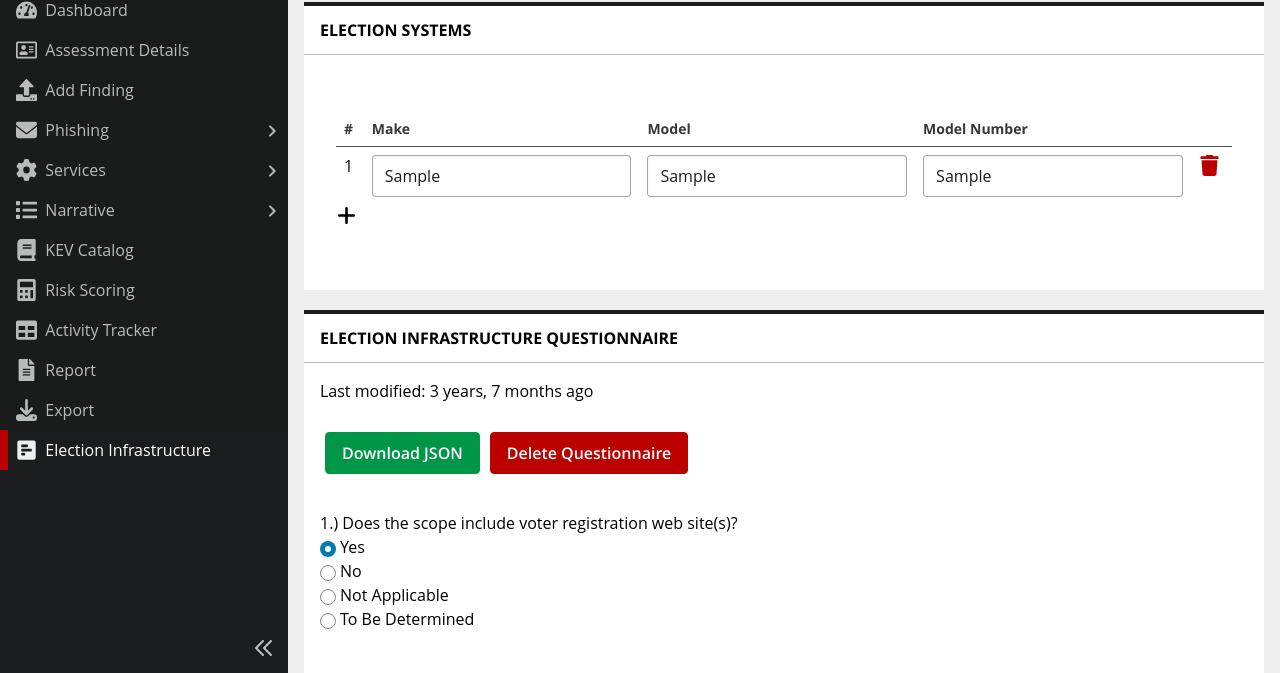
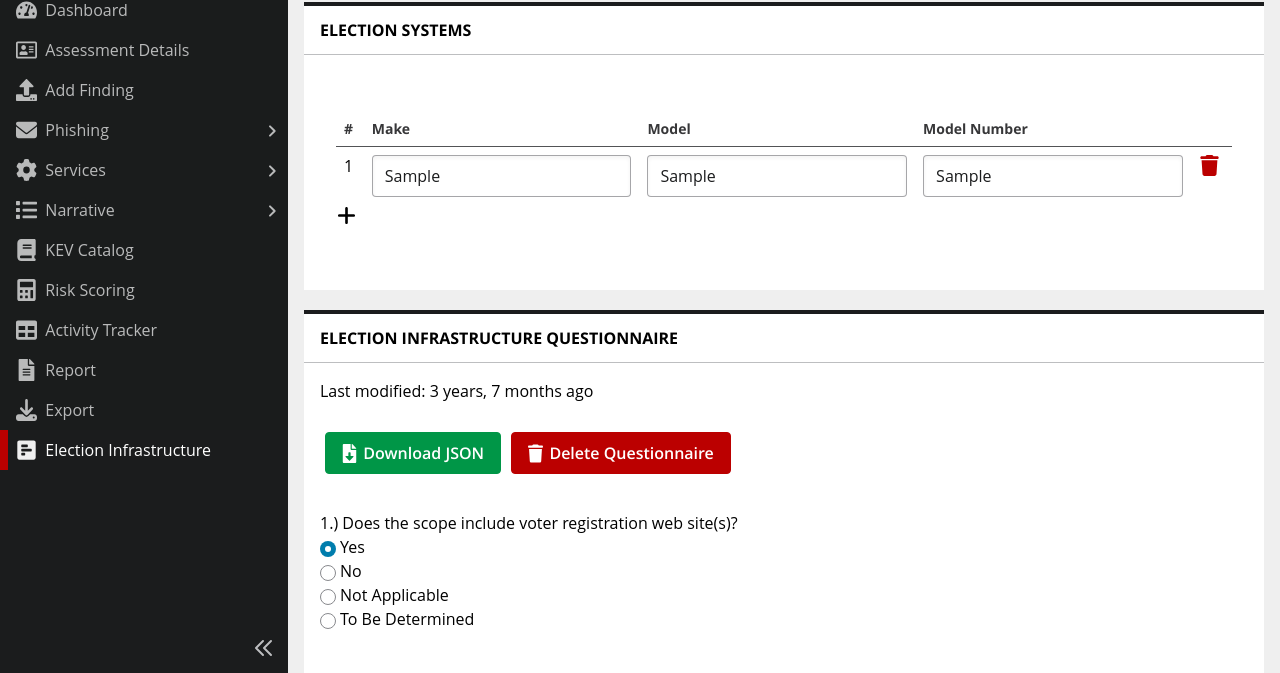
Before and after one commit to cisagov/assessment-reporting-engine, a Django app: page /ptportal/election-infrastructure-questionnaire/update/ in a window 1280 px wide. Shown: the part 128-801 px from the top of the page. Run offline with Django 3.2, Linux system fonts and the light colour scheme; a user stored in the database is signed in; tables that the repository leaves empty hold one stand-in row (values such as "Sample post"); parts of the project's set-up code (start-up, migrations or seed data) failed here and were passed over; some libraries are stand-ins or nearby versions; some web fonts are replaced.

Commit message:
Standardization of buttons and confirmation pages

```diff
--- a/ptportal/templates/ptportal/ei/election_infrastructure_form.html
+++ b/ptportal/templates/ptportal/ei/election_infrastructure_form.html
@@ -88,7 +88,7 @@ DM22-1011
                 </div>
                 <div class="col-md-6" style="float:left">
                     {% if asmt_id != '' %}
-                        <sds-button style="margin:5px" variant="success" type="button" @click="redirectLink('{% url "generate_EI_json" %}')"> Download JSON</sds-button>
+                        <sds-button style="margin:5px" variant="success" type="button" @click="redirectLink('{% url "generate_EI_json" %}')"><img class="w-8 h-8" src="/static/icons/file-download-solid-white.svg" style="float:left; padding:3px 6px 0px 0px"> Download JSON</sds-button>
                     {% else %}
                         <sds-floating-ui
                             popper-class="absolute bg-black text-white text-xs shadow rounded-lg text-center w-56"
@@ -102,7 +102,7 @@ DM22-1011
                             :will-close="willClose"
                         >
                         <template #trigger="{ open, close }">
-                        <sds-button style="margin:5px" variant="secondary" type="button" @mouseover="open" @mouseout="close"> Download JSON</sds-button>
+                        <sds-button style="margin:5px" variant="secondary" type="button" @mouseover="open" @mouseout="close"><img class="w-8 h-8" src="/static/icons/file-download-solid-white.svg" style="float:left; padding:3px 6px 0px 0px"> Download JSON</sds-button>
                         </template>
                         <template #default>
                             <div class="p-2">
@@ -112,7 +112,7 @@ DM22-1011
                         </sds-floating-ui>
                     {% endif %}
 
-                    <sds-button style="margin:5px;" variant="danger" type="button" @click="this.deleteWarning = true"> Delete Questionnaire</sds-button>
+                    <sds-button style="margin:5px;" variant="danger" type="button" @click="this.deleteWarning = true"><img class="w-8 h-8" src="/static/icons/trash-solid-white.svg" style="float:left; padding:3px 6px 0px 0px"> Delete Questionnaire</sds-button>
 
                     <sds-modal size="sm" v-model="deleteWarning">
                     <template #title>
@@ -120,8 +120,8 @@ DM22-1011
                     </template>
                     <p class="mb-2">Are you sure you want to delete this Election Infrastructure Questionnaire? All current data will be lost.</p>
                     <div class="flex gap-2">
-                        <sds-button variant="danger" @click="this.deleteWarning=false;redirectLink('{% url "ei_modal_delete" %}')">Delete</sds-button>
-                        <sds-button variant="secondary" @click="this.deleteWarning = false">Cancel</sds-button>
+                        <sds-button variant="danger" @click="this.deleteWarning=false;redirectLink('{% url "ei_modal_delete" %}')"><img class="w-8 h-8" src="/static/icons/trash-solid-white.svg" style="float:left; padding:3px 6px 0px 0px"> Delete</sds-button>
+                        <sds-button variant="secondary" @click="this.deleteWarning = false"><img class="w-8 h-8" src="/static/icons/circle-xmark-solid-white.svg" style="float:left; padding:3px 6px 0px 0px"> Cancel</sds-button>
                     </div>
                     </sds-modal>
                 </div>
--- a/ptportal/templates/ptportal/engagement/engagement_meta_form.html
+++ b/ptportal/templates/ptportal/engagement/engagement_meta_form.html
@@ -68,7 +68,7 @@ DM22-1011
 					<p>Last modified: {{object.updated_at | naturaltime}}</p>
 				</div>
 				<div style="float:right">
-					<sds-button variant="danger" @click="redirectLink('{% url "engagement_delete" %}')"><i class="fa fa-trash"></i> Delete</sds-button>
+					<sds-button variant="danger" @click="redirectLink('{% url "engagement_delete" %}')"><img class="w-8 h-8" src="/static/icons/trash-solid-white.svg" style="float:left; padding:3px 6px 0px 0px"> Delete</sds-button>
 				</div>
 			</div>
 			<br><br><br>
```
Also changed, not shown: ptportal/templates/ptportal/engagement/engagement_meta_detail.html (+4 -4 lines), ptportal/templates/ptportal/finding/finding_confirm_delete.html (+13 -6 lines), ptportal/templates/ptportal/narrative/narrative_confirm_delete.html (+8 -9 lines), ptportal/templates/ptportal/narrative/narrative_list.html (+5 -5 lines), ptportal/static/icons/circle-xmark-solid-white.svg (added), ptportal/static/icons/file-download-solid-white.svg (added), ptportal/static/icons/pen-to-square-white.svg (added), ptportal/static/icons/trash-solid-white.svg (added).
